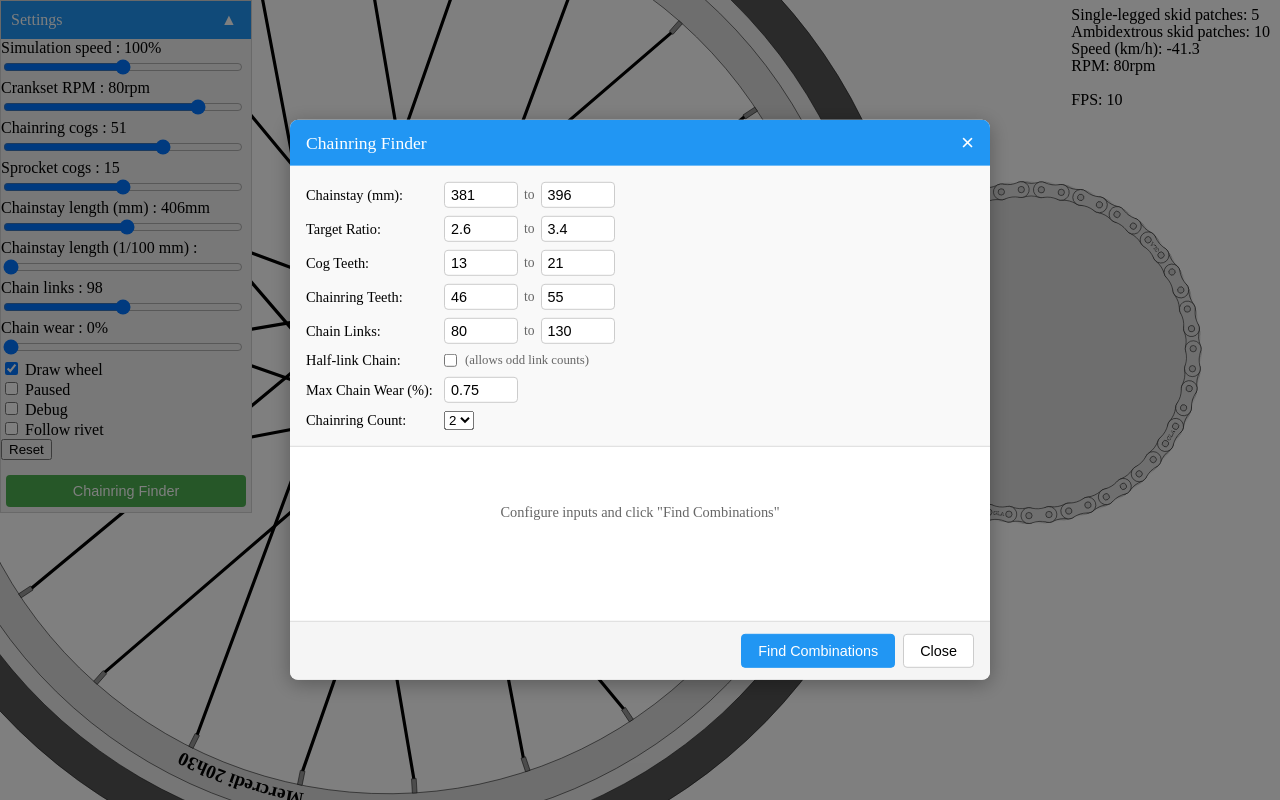
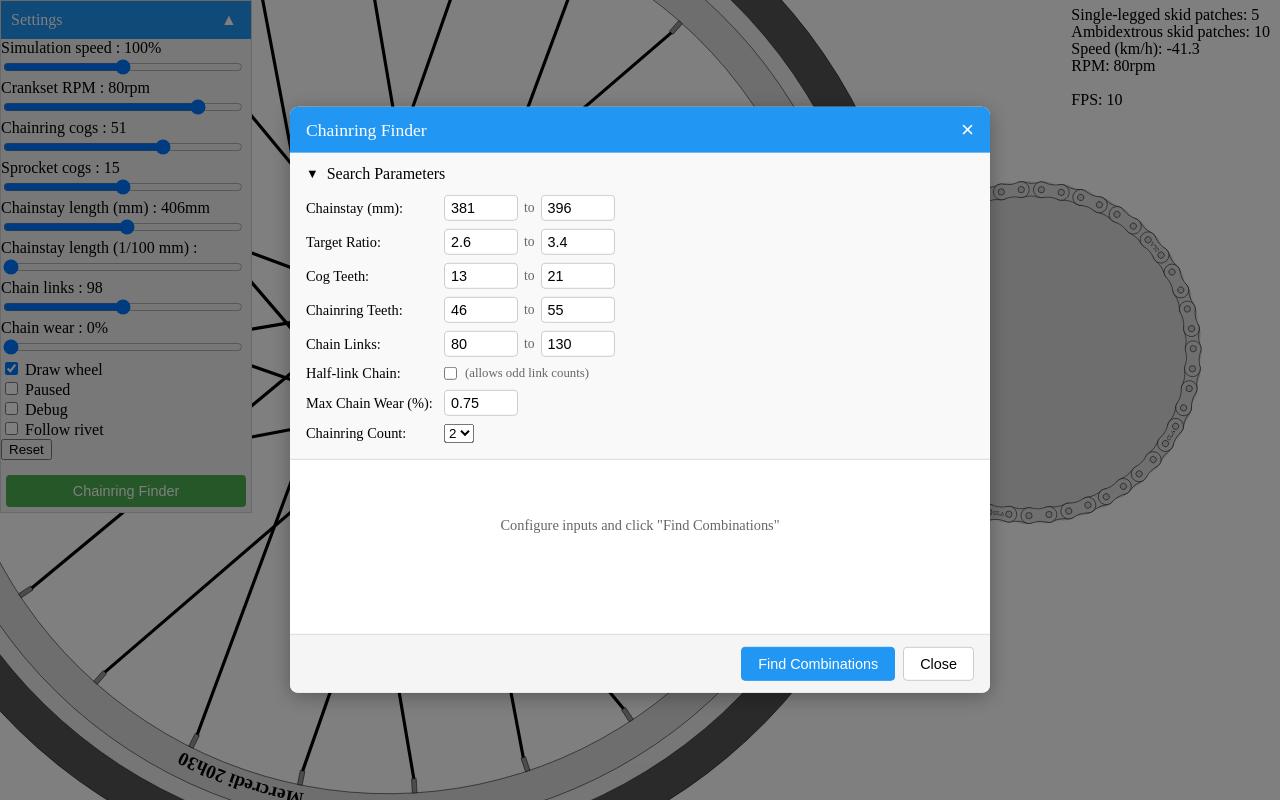
Before and after one commit to glandais/bikegearing, a website built with Vite: page index.html in a window 1280 px wide. Both pictures are taken after a click on the button "Chainring Finder". Built offline with nearby package versions, Linux system fonts and the light colour scheme; animation ran at ten frames a second.

Commit message:
feat: collapsible inputs

```diff
--- a/css/main.css
+++ b/css/main.css
@@ -137,9 +137,44 @@ body {
 }
 
 .ratio-finder-inputs {
-  padding: 16px;
   border-bottom: 1px solid #ddd;
   background-color: #f9f9f9;
+}
+
+.ratio-finder-inputs-header {
+  padding: 12px 16px;
+  cursor: pointer;
+  display: flex;
+  align-items: center;
+  gap: 8px;
+  font-weight: 500;
+  user-select: none;
+}
+
+.ratio-finder-inputs-header:hover {
+  background-color: #eee;
+}
+
+.ratio-finder-inputs-header .collapse-icon {
+  transition: transform 0.2s ease;
+  font-size: 0.8em;
+}
+
+.ratio-finder-inputs.collapsed .collapse-icon {
+  transform: rotate(-90deg);
+}
+
+.ratio-finder-inputs-content {
+  padding: 0 16px 16px 16px;
+  overflow: hidden;
+  transition: max-height 0.3s ease, padding 0.3s ease;
+  max-height: 500px;
+}
+
+.ratio-finder-inputs.collapsed .ratio-finder-inputs-content {
+  max-height: 0;
+  padding-top: 0;
+  padding-bottom: 0;
 }
 
 .ratio-finder-input-grid {
--- a/ts/ratio_finder_ui.ts
+++ b/ts/ratio_finder_ui.ts
@@ -140,10 +140,23 @@ export default class RatioFinderUi {
       <button class="ratio-finder-close">&times;</button>
     `;
 
-    // Modal content (inputs)
+    // Modal content (inputs) - collapsible
     const inputsSection = document.createElement("div");
     inputsSection.className = "ratio-finder-inputs";
-    inputsSection.innerHTML = this.createInputsHtml();
+
+    const inputsHeader = document.createElement("div");
+    inputsHeader.className = "ratio-finder-inputs-header";
+    inputsHeader.innerHTML = `
+      <span class="collapse-icon">▼</span>
+      <span>Search Parameters</span>
+    `;
+
+    const inputsContent = document.createElement("div");
+    inputsContent.className = "ratio-finder-inputs-content";
+    inputsContent.innerHTML = this.createInputsHtml();
+
+    inputsSection.appendChild(inputsHeader);
+    inputsSection.appendChild(inputsContent);
 
     // Results section
     this.resultsContainer = document.createElement("div");
@@ -297,6 +310,12 @@ export default class RatioFinderUi {
 
     this.overlay.addEventListener("click", () => this.close());
 
+    // Collapsible inputs toggle
+    const inputsHeader = this.modal.querySelector(".ratio-finder-inputs-header");
+    if (inputsHeader) {
+      inputsHeader.addEventListener("click", () => this.toggleInputs());
+    }
+
     // Search button
     const searchBtn = document.getElementById("ratio-finder-search");
     if (searchBtn) {
@@ -330,6 +349,14 @@ export default class RatioFinderUi {
 
   isOpen(): boolean {
     return this.modal?.classList.contains("visible") ?? false;
+  }
+
+  toggleInputs(): void {
+    if (!this.modal) return;
+    const inputsSection = this.modal.querySelector(".ratio-finder-inputs");
+    if (inputsSection) {
+      inputsSection.classList.toggle("collapsed");
+    }
   }
 
   getEventLocation(e: MouseEvent | TouchEvent): Point | undefined {
```
